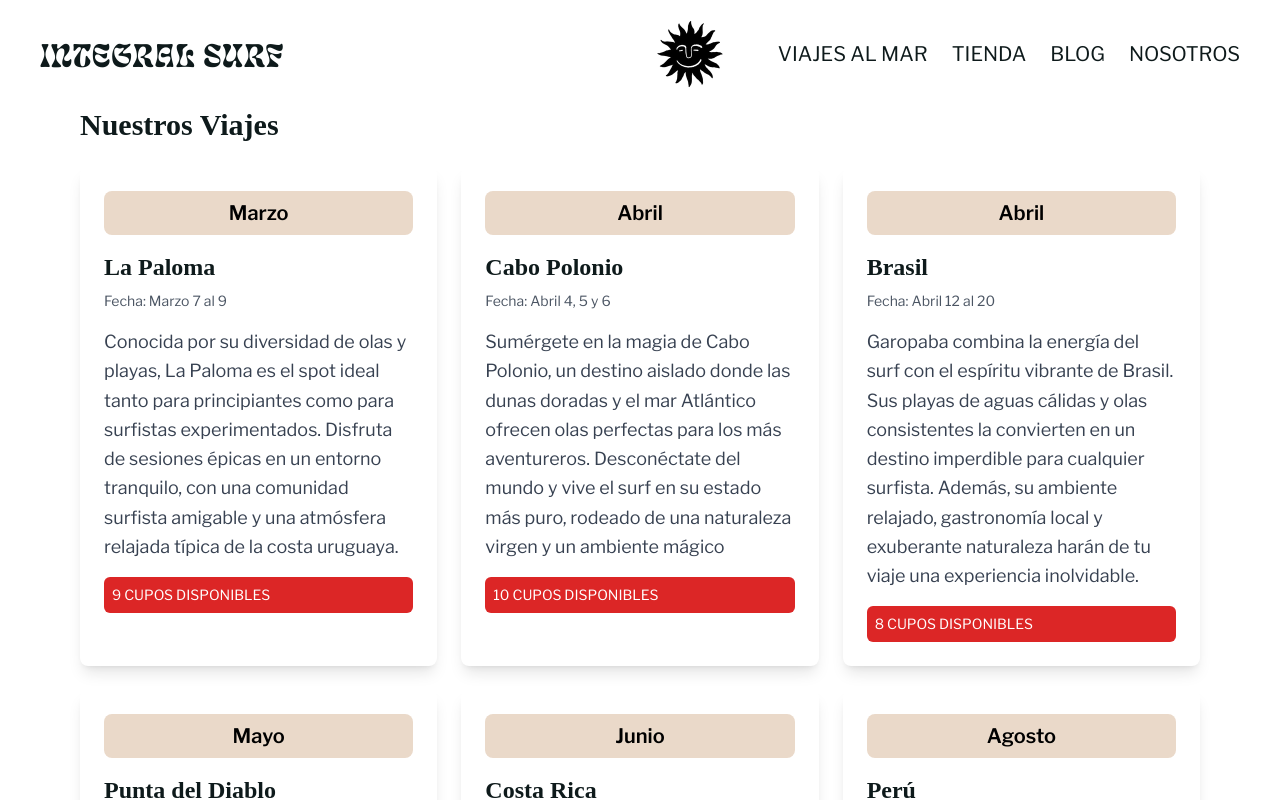
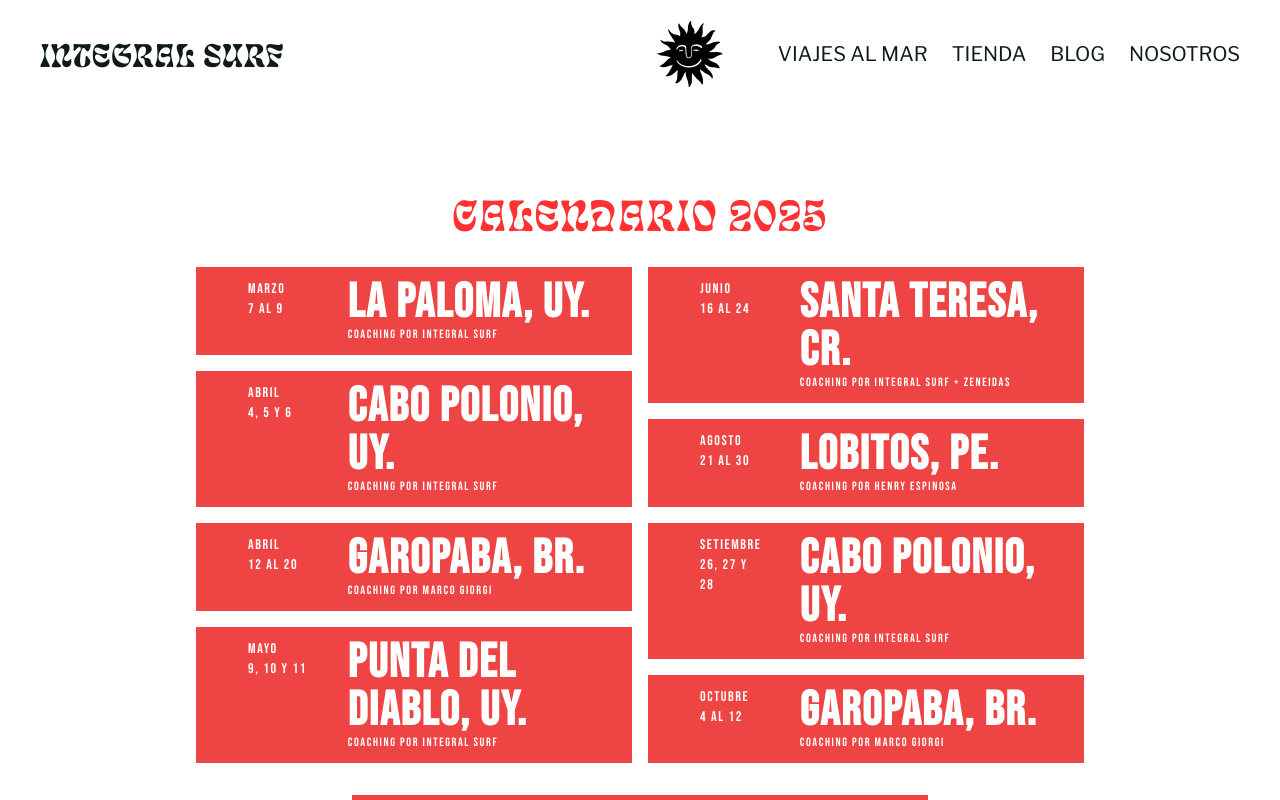
Before and after one commit to diego-caceres/integral-surf-site, a Next.js app: page /viajes in a window 1280 px wide. Shown: the top 800 px of the page. Built offline with nearby package versions, Linux system fonts and the light colour scheme.

Commit message:
Small fixes

```diff
--- a/src/app/viajes/page.tsx
+++ b/src/app/viajes/page.tsx
@@ -1,36 +1,11 @@
 "use client";
-import Link from "next/link";
-import { trips } from "@/constants";
+import SectionCalendar from "@/components/SectionCalendar";
 
 export default function Viajes() {
   return (
     <>
-      <div className="max-w-7xl mx-auto px-6 md:px-12 lg:px-20">
-        <h1 className="text-3xl font-bold mb-6">Nuestros Viajes</h1>
-        <ul className="grid grid-cols-1 md:grid-cols-2 lg:grid-cols-3 gap-6">
-          {trips.map((trip) => (
-            <li
-              key={trip.id}
-              className="p-6 bg-white shadow-lg rounded-lg hover:shadow-xl transition-shadow duration-300"
-            >
-              <Link href={`/viajes/${trip.slug}`} passHref>
-                <div className="mb-4 flex items-center justify-center bg-secondary text-black text-xl font-semibold rounded-lg py-2 px-4 mx-auto">
-                  {trip.date}
-                </div>
-                <h2 className="text-2xl font-semibold text-primary mb-2">
-                  {trip.title}
-                </h2>
-                <p className="text-gray-600 text-sm mb-4">
-                  Fecha: {trip.date} {trip.date2}
-                </p>
-                <p className="text-gray-700 mb-4">{trip.shortDescription}</p>
-                <p className="bg-red-600 text-white uppercase p-2 rounded-md text-sm">
-                  {trip.seats} cupos disponibles
-                </p>
-              </Link>
-            </li>
-          ))}
-        </ul>
+      <div className="mx-auto md:px-12 lg:px-20 text-center">
+        <SectionCalendar />
       </div>
     </>
   );
--- a/src/components/Navbar.tsx
+++ b/src/components/Navbar.tsx
@@ -12,6 +12,9 @@
 
   const toggleMenu = () => setIsOpen(!isOpen);
 
+  const storeDisabled = true;
+  const blogDisabled = true;
+
   return (
     <>
       {/* Botón de menú para móviles */}
@@ -20,9 +23,11 @@
           <Bars3Icon className="h-8 w-8 text-primary" />
         </button>
 
-        <span className="text-primary font-[Eckmannpsych] text-2xl text-center">
-          INTEGRAL SURF
-        </span>
+        <Link href="/" className="text-center">
+          <span className="text-primary font-[Eckmannpsych] text-2xl">
+            INTEGRAL SURF
+          </span>
+        </Link>
 
         <Image
           src="/images/icons/logo.png"
@@ -72,6 +77,7 @@
 
           <Link
             href="/viajes"
+            onClick={toggleMenu}
             prefetch
             className="text-xl font-semibold hover:text-accent transition"
           >
@@ -79,15 +85,23 @@
           </Link>
           <Link
             href="/productos"
-            className="text-xl font-semibold hover:text-accent transition"
             prefetch
+            onClick={toggleMenu}
+            className={`text-xl font-semibold hover:text-accent transition ${
+              storeDisabled ? "pointer-events-none" : ""
+            }`}
+            aria-disabled={storeDisabled}
           >
             TIENDA
           </Link>
           <Link
             href="/blog"
-            className="text-xl font-semibold hover:text-accent transition"
+            className={`text-xl font-semibold hover:text-accent transition ${
+              blogDisabled ? "pointer-events-none" : ""
+            }`}
+            aria-disabled={blogDisabled}
             prefetch
+            onClick={toggleMenu}
           >
             BLOG
           </Link>
--- a/src/components/SectionCalendar.tsx
+++ b/src/components/SectionCalendar.tsx
@@ -5,7 +5,7 @@
 const SectionCalendar: React.FC = () => {
   return (
     <section className="w-full md:h-[90vh] md:px-20 pt-10 md:py-20">
-      <div className="px-10">
+      <div className="px-2 md:px-5">
         <h2 className="font-[Eckmannpsych] text-redColor tracking-[0.1rem]">
           CALENDARIO 2025
         </h2>
--- a/src/components/TripDetail.tsx
+++ b/src/components/TripDetail.tsx
@@ -41,9 +41,12 @@
   } = trip;
 
   const classesIfVideo = headerVideo ? "pt-[400px]" : "";
-  const fontIfVideo = headerVideo
-    ? "text-3xl md:text-5xl"
+  const fontTitle2IfVideo = headerVideo
+    ? "text-xl md:text-5xl"
     : "text-4xl md:text-7xl";
+  const fontTitleIfVideo = headerVideo
+    ? "text-2xl md:text-6xl"
+    : "text-5xl md:text-[150px]";
 
   return (
     <div>
@@ -88,12 +91,14 @@
           </span>
           {title2 && (
             <h2
-              className={`font-[Eckmannpsych] uppercase text-white ${fontIfVideo} drop-shadow-2xl  mb-0`}
+              className={`font-[Eckmannpsych] uppercase text-white ${fontTitle2IfVideo} drop-shadow-2xl  mb-0`}
             >
               {title2}
             </h2>
           )}
-          <h2 className="font-[Eckmannpsych] drop-shadow-2xl uppercase text-white text-[110px] md:text-[150px] leading-[0.5] mb-10 md:mb-[50px]">
+          <h2
+            className={`font-[Eckmannpsych] drop-shadow-2xl uppercase text-white ${fontTitleIfVideo} leading-[0.5] mb-5 md:mb-[50px]`}
+          >
             {title}
           </h2>
           <span
```
